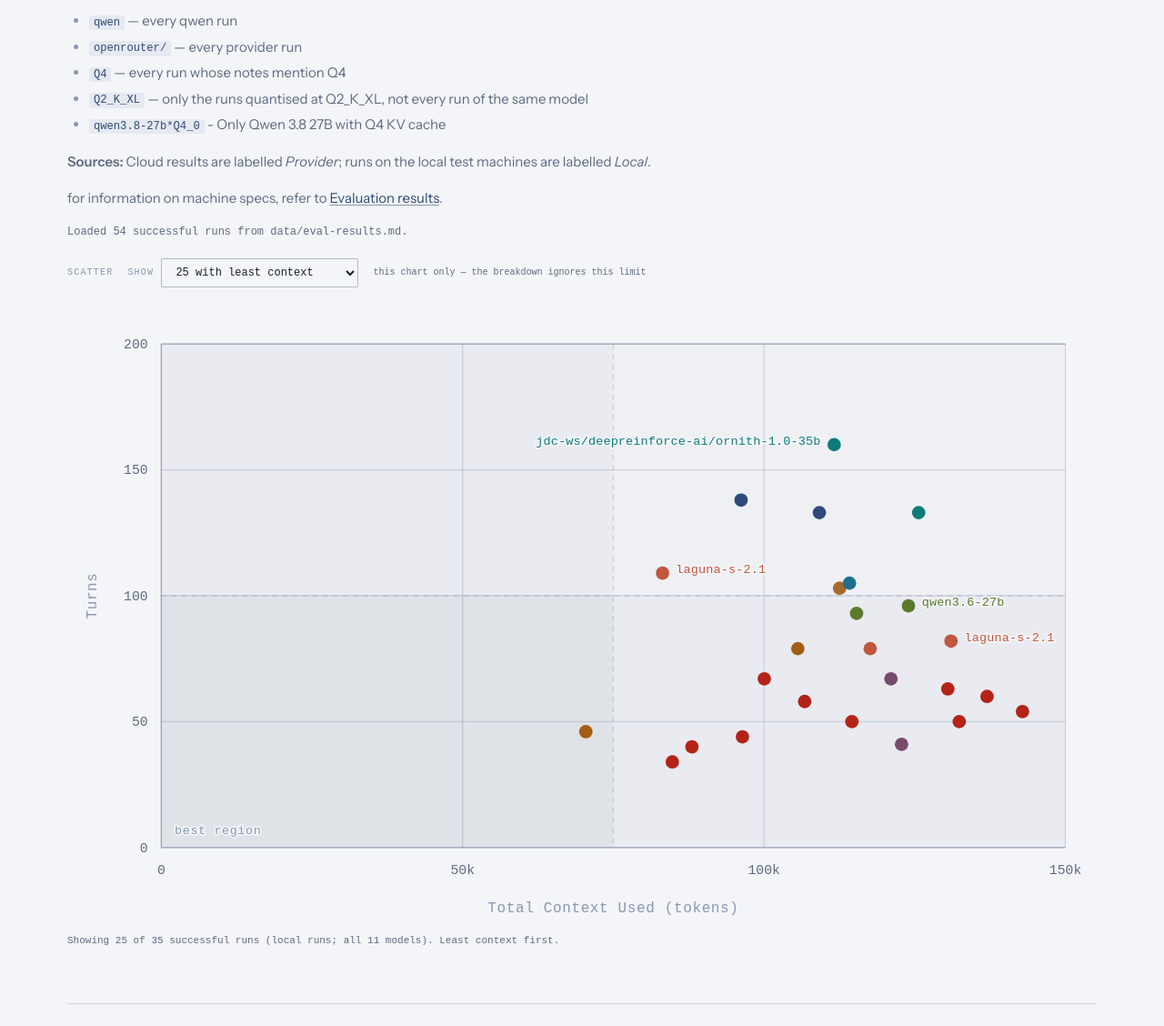
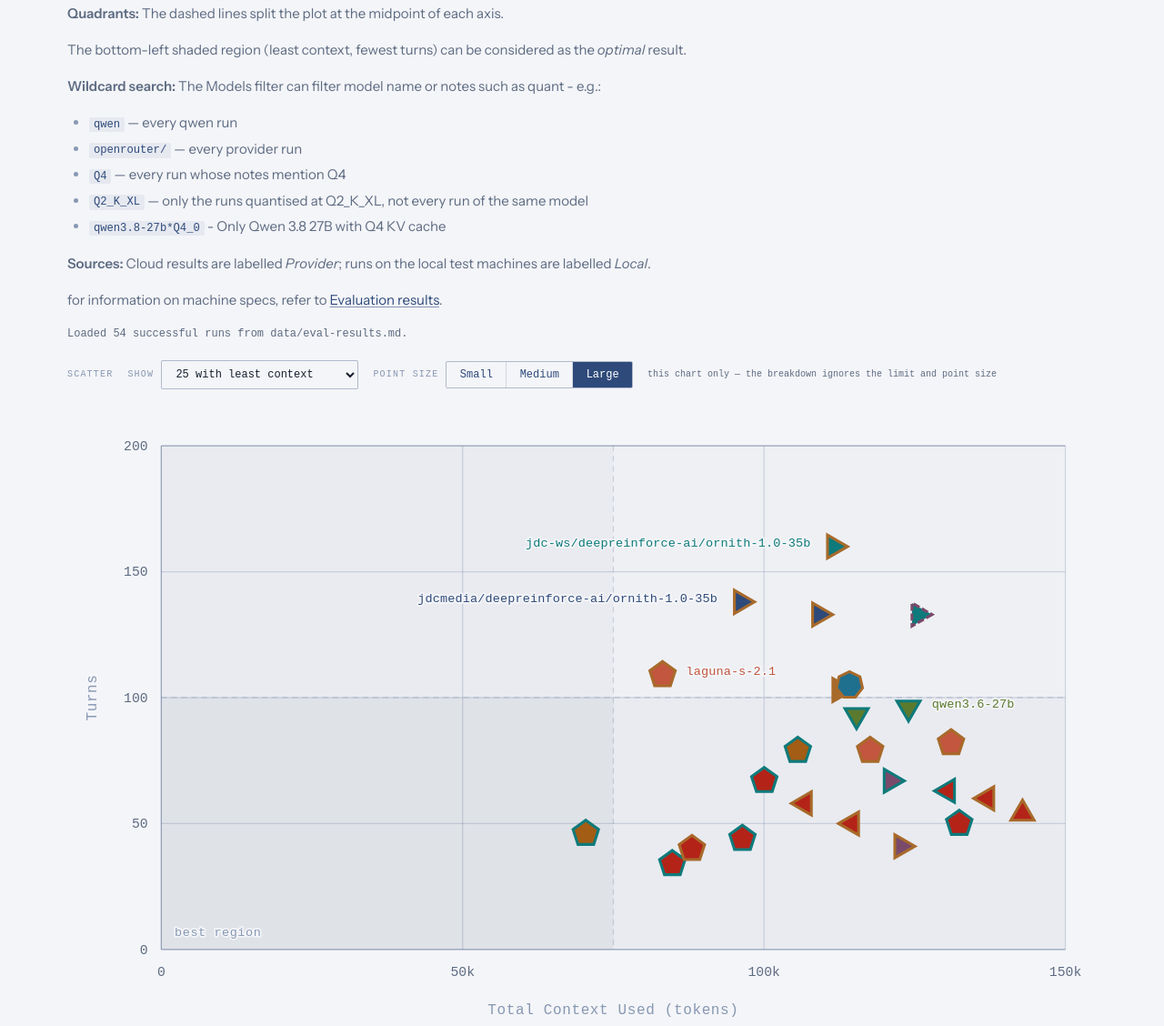
Before and after one commit to forzabarca88/coding-agent-resources, a plain HTML site: page docs/visualization.html in a window 1280 px wide. Shown: the part 731-1859 px from the top of the page at 91% size. Drawn offline with nearby package versions, Linux system fonts and the light colour scheme; a web font is replaced by a local one.

Commit message:
update scatter to use shapes, increase size

```diff
--- a/docs/assets/visualization.js
+++ b/docs/assets/visualization.js
@@ -3,7 +3,8 @@
 
   // Loads data/eval-results.md and renders a scatter plot of successful runs:
   // Total Context Used (tokens) on the X axis, Turns on the Y axis, points
-  // coloured by Model with direct labels where space allows. Used by
+  // coloured by Model — their glyph shapes repeat the range chart's quant
+  // marks — with direct labels where space allows. Used by
   // visualization.html only. Everything is derived from the markdown at
   // runtime — nothing is hardcoded.
   var RESULTS_PATH = 'data/eval-results.md';
@@ -14,6 +15,7 @@
   var summaryEl = document.getElementById('viz-summary');
   var retryEl = document.getElementById('viz-retry');
   var sourceBtns = Array.prototype.slice.call(document.querySelectorAll('[data-source]'));
+  var psizeBtns = Array.prototype.slice.call(document.querySelectorAll('[data-psize]'));
   var topSel = document.getElementById('top-filter');
   var chipsEl = document.getElementById('model-chips');
   var modelsAllBtn = document.getElementById('models-all');
@@ -63,6 +65,7 @@
     search: '',           // active wildcard query — while non-empty it derives the model selection
     searchSaved: null,    // the models value before the search began, restored on clear
     top: 25,              // 'all' or a number — scatter only
+    psize: 'l',           // scatter point size: 's' | 'm' | 'l' — 'l' is the default and double the original
     metric: 'tokens'      // breakdown metric: 'tokens' (Context Used) | 'turns'
   };
 
@@ -86,6 +89,13 @@
   var H = 560;
   var plotW = W - M.left - M.right;
   var plotH = H - M.top - M.bottom;
+
+  // Scatter point size presets: glyph radius in viewBox units. 'l' (the
+  // default) is twice the original 6u circle, which is what made the plain
+  // dots read small; 's' restores the original look, 'm' sits between. The
+  // halo ring tracks the glyph at 1.5x, as it always has (9 at the old 6).
+  var P_SIZE = { s: 6, m: 9, l: 12 };
+  function pointRadius() { return P_SIZE[state.psize] || P_SIZE.l; }
 
   /* ------------------------------------------------------------------ *
    * Small utilities
@@ -483,16 +493,21 @@
       var px = xF(r.tokensN);
       var py = yF(r.turnsN);
       var text = labelText[r.model];
+      // Label offset and point clearance scale with the point radius (the
+      // halo ring sits at 1.5x the glyph), so labels keep breathing at any
+      // size selection: off-center pad = halo + 3, point clash = halo + 2.
+      var pad = pointRadius() * 1.5 + 3;
+      var clashPad = pointRadius() * 1.5 + 2;
       var w = text.length * 6.6 + 6;
       var hw = 10; // half-height of the label box
       var x0, x1, anchorEnd = false;
 
-      if (px + 12 + w <= plotRight) {
-        x0 = px + 12;
-        x1 = px + 12 + w;
-      } else if (px - 12 - w >= plotLeft) {
-        x0 = px - 12 - w;
-        x1 = px - 12;
+      if (px + pad + w <= plotRight) {
+        x0 = px + pad;
+        x1 = px + pad + w;
+      } else if (px - pad - w >= plotLeft) {
+        x0 = px - pad - w;
+        x1 = px - pad;
         anchorEnd = true;
       } else {
         return; // no room horizontally
@@ -502,12 +517,12 @@
       var y1 = py + hw;
       if (y0 < plotTop || y1 > plotBottom) return; // out of plot vertically
 
-      // Collision with any other point (halo radius 9 -> use 11 to breathe).
+      // Collision with any other point (halo radius -> +2 to breathe).
       var clash = rows.some(function (q) {
         if (q === r) return false;
         var qx = xF(q.tokensN);
         var qy = yF(q.turnsN);
-        return x0 < qx + 11 && x1 > qx - 11 && y0 < qy + 11 && y1 > qy - 11;
+        return x0 < qx + clashPad && x1 > qx - clashPad && y0 < qy + clashPad && y1 > qy - clashPad;
       });
       if (clash) return;
 
@@ -518,7 +533,7 @@
       if (clash) return;
 
       placed.push({ x0: x0, x1: x1, y0: y0, y1: y1 });
-      out.push({ row: r, cx: px, cy: py, text: text, anchorEnd: anchorEnd });
+      out.push({ row: r, cx: px, cy: py, text: text, anchorEnd: anchorEnd, pad: pad });
     });
 
     return out;
@@ -529,6 +544,9 @@
    * ------------------------------------------------------------------ */
 
   function draw() {
+    // Build the quant->glyph order up front: the scatter's glyphs depend on
+    // it too, so that must not rely on the breakdown element existing.
+    buildQuantOrder();
     drawBreakdown();
     var rows = visibleRows();
     pointPos = [];
@@ -583,7 +601,8 @@
     // --- SVG wrapper -------------------------------------------------
     out.push(
       '<svg class="chart-svg" viewBox="0 0 ' + W + ' ' + H + '" role="group" ' +
-      'aria-label="Scatter plot of total context used against turns for successful evaluation runs">'
+      'aria-label="Scatter plot of total context used against turns for successful evaluation runs; ' +
+      'point shape marks weight quant, outline KV quant, fill model colour">'
     );
 
     // --- Best-quadrant tint: the plot splits into four quadrants at the
@@ -647,7 +666,7 @@
     // --- Labels (drawn before points so points stay readable) ---------
     anchors.forEach(function (a) {
       var fill = modelColor(a.row.model);
-      var tx = a.anchorEnd ? a.cx - 12 : a.cx + 12;
+      var tx = a.anchorEnd ? a.cx - a.pad : a.cx + a.pad;
       out.push(
         '<text class="pt-label" x="' + tx + '" y="' + a.cy + '" fill="' + fill + '" ' +
         (a.anchorEnd ? 'text-anchor="end"' : '') + '>' + esc(a.text) + '</text>'
@@ -664,11 +683,22 @@
         left: (px / W) * 100,
         top: (py / H) * 100
       };
+      // Glyph marks mirror the range chart below: shape carries the weight
+      // quant and the outline the KV quant, so a run reads the same in both
+      // charts; only the fill changes meaning, to the model colour. brkMark /
+      // brkShape / brkQuant / brkKV live in the breakdown section further
+      // down, and drawBreakdown() (called at the top of draw) has already
+      // built BRK_QUANTS by the time we get here.
+      var rpt = pointRadius();
+      var kv = brkKV(r);
+      var q = brkQuant(r);
       out.push(
         '<g class="pt" data-idx="' + i + '" tabindex="0" role="button" ' +
-        'aria-label="' + esc(r.model) + ': ' + fmt(r.tokensN) + ' tokens, ' + fmt(r.turnsN) + ' turns">' +
-        '<circle cx="' + px + '" cy="' + py + '" r="9" class="pt__halo"/>' +
-        '<circle cx="' + px + '" cy="' + py + '" r="6" fill="' + c + '"/>' +
+        'aria-label="' + esc(r.model) + ': ' + fmt(r.tokensN) + ' tokens, ' + fmt(r.turnsN) + ' turns' +
+        (q ? ', quant ' + esc(q) : '') + (kv ? ', KV quant ' + esc(kv) : '') + '">' +
+        '<circle cx="' + px + '" cy="' + py + '" r="' + (rpt * 1.5) + '" class="pt__halo"/>' +
+        brkMark(brkShape(q), px, py, rpt, c, brkKVColor(kv),
+          kv === 'None' ? (rpt / 7 * 3.6).toFixed(1) + ' ' + (rpt / 7 * 1.4).toFixed(1) : null) +
         '</g>'
       );
     });
@@ -867,6 +897,11 @@
       btn.setAttribute('aria-pressed', String(btn.getAttribute('data-source') === state.source));
       btn.classList.toggle('is-active', btn.getAttribute('data-source') === state.source);
     });
+    psizeBtns.forEach(function (btn) {
+      var on = btn.getAttribute('data-psize') === state.psize;
+      btn.classList.toggle('is-active', on);
+      btn.setAttribute('aria-pressed', String(on));
+    });
     if (topSel) {
       // All models (no search, no explicit selection) is the only mode where
       // the top-N limit applies.
@@ -988,10 +1023,12 @@
 
   // One SVG run-mark for the breakdown: fill carries status, stroke carries KV
   // value, shape carries quant weight. Any BRK_SHAPES entry (or a generated
-  // gon-N fallback) renders here.
+  // gon-N fallback) renders here. `dash` is a full stroke-dasharray value or
+  // null: the breakdown pins 3.6 1.4, the scatter scales it with the glyph
+  // radius so the "None" ring keeps its proportions at any size.
   function brkMark(shape, cx, cy, r2, fill, kv, dash) {
     var s = 'fill="' + fill + '" stroke="' + kv + '" stroke-width="2.5"' +
-      (dash ? ' stroke-dasharray="3.6 1.4"' : '');
+      (dash ? ' stroke-dasharray="' + dash + '"' : '');
     var pts, n = 0, rot = 0;
     var star = shape.match(/^star(\d+)$/);
     if (star) {
@@ -1063,7 +1100,7 @@
         if (quants.indexOf(q) === -1) return;
         var sh = brkShape(q);
         parts.push('<span class="legend-key"><svg viewBox="0 0 16 16" width="13" height="13" aria-hidden="true">' +
-          brkMark(sh, 8, 8, 5.4, BRK_OK, BRK_INK, false) + '</svg>' + esc(q) + '</span>');
+          brkMark(sh, 8, 8, 5.4, BRK_OK, BRK_INK, null) + '</svg>' + esc(q) + '</span>');
       });
     }
 
@@ -1215,7 +1252,7 @@
         var gid = i + '_' + j;
         outMarks[gid] = r;
         body.push('<g class="brk-mark" data-brk="' + gid + '" tabindex="0" role="button" pointer-events="bounding-box" aria-label="' + esc(label) + '">' +
-          brkMark(shape, sx(r[mKey]), mid, 7, fill, brkKVColor(kv), kv === 'None') + '</g>');
+          brkMark(shape, sx(r[mKey]), mid, 7, fill, brkKVColor(kv), kv === 'None' ? '3.6 1.4' : null) + '</g>');
       });
       body.push('</svg>');
     });
@@ -1345,6 +1382,17 @@
       draw();
     });
   }
+  // Point-size toggle — scatter only; the breakdown marks keep their fixed
+  // size. Re-draws the glyphs and re-places labels against the new radius.
+  psizeBtns.forEach(function (btn) {
+    btn.addEventListener('click', function () {
+      var p = btn.getAttribute('data-psize');
+      if (p === state.psize) return;
+      state.psize = p;
+      syncControls();
+      draw();
+    });
+  });
   if (modelsAllBtn) {
     modelsAllBtn.addEventListener('click', function () {
       // Activating Select all/Clear supersedes search mode and applies to
--- a/docs/content/visualization/note.md
+++ b/docs/content/visualization/note.md
@@ -1,4 +1,10 @@
 Each point in this scatter plot is one successful run, plotted by how it performed.
+
+**Shapes:** every run keeps the same glyph it has on the range chart below — the
+shape marks the weight quantisation, the outline the KV cache quant — only the
+fill changes, from status to the model colour. The caption's **point size**
+control grows or shrinks the marks; *Large* (the default) is double the
+original size, *Medium* and *Small* declutter dense regions.
 
 **Total Context Used:** How many tokens were used by the model to solve the tasks.
 
--- a/docs/visualization.html
+++ b/docs/visualization.html
@@ -113,11 +113,11 @@
         </p>
         <button id="viz-retry" type="button" class="retry" hidden>Reload results</button>
 
-        <!-- Runs caption: the run limit belongs to the scatter chart only. It sits in a
-             caption band attached to this figure — not in the shared sticky filter bar — so it
-             is visibly specific to the first chart; the ranges chart below always shows every
-             matchable run and takes no limit. -->
-        <div class="viz-cap" aria-label="Scatter run limit">
+        <!-- Scatter caption: the run limit and point size belong to the scatter chart only.
+             They sit in a caption band attached to this figure — not in the shared sticky
+             filter bar — so they are visibly specific to the first chart; the ranges chart
+             below always shows every matchable run. -->
+        <div class="viz-cap" aria-label="Scatter controls">
           <span class="viz-cap__tag" aria-hidden="true">Scatter</span>
           <label class="viz-cap__field" for="top-filter">
             <span class="viz-cap__label">show</span>
@@ -128,7 +128,15 @@
               <option value="all">All runs</option>
             </select>
           </label>
-          <span class="viz-cap__scope">this chart only — the breakdown ignores this limit</span>
+          <div class="viz-cap__field">
+            <span class="viz-cap__label">point size</span>
+            <span class="seg" role="group" aria-label="Scatter point size">
+              <button type="button" class="seg-btn" data-psize="s">Small</button>
+              <button type="button" class="seg-btn" data-psize="m">Medium</button>
+              <button type="button" class="seg-btn is-active" data-psize="l" aria-pressed="true">Large</button>
+            </span>
+          </div>
+          <span class="viz-cap__scope">this chart only — the breakdown ignores the limit and point size</span>
         </div>
 
         <!-- Plot -->
```
Also changed, not shown: docs/assets/styles.css (+4 -4 lines), README.md.
